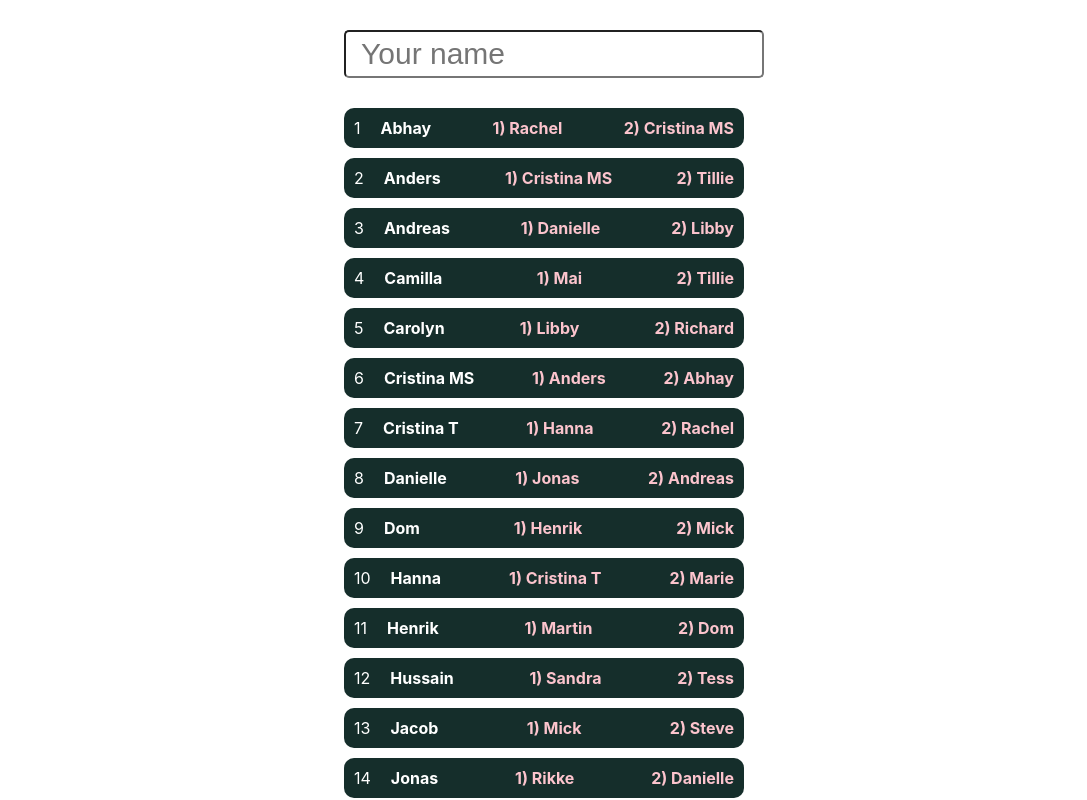
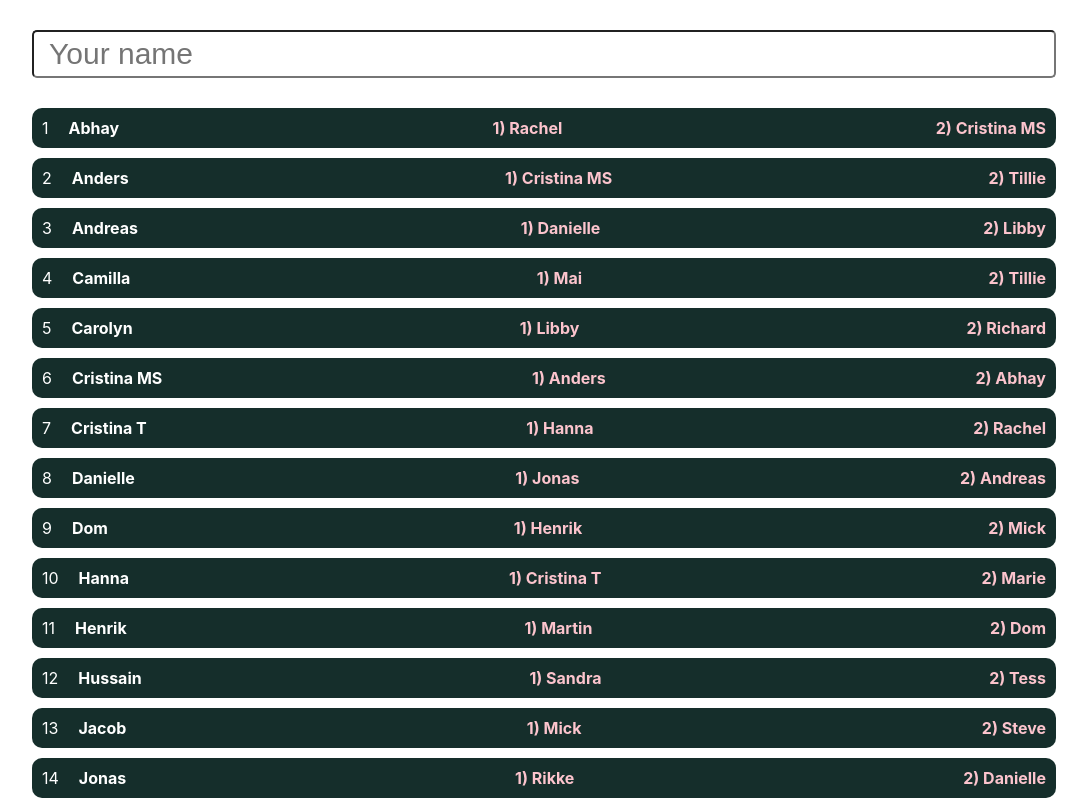
Before and after one commit to andrewszwec/matcher, a React (Create React App) app: page / in a window 1280 px wide. Shown: the top 800 px of the page, without its empty margins (96-1183 px from the left). Built offline with nearby package versions, Linux system fonts and the light colour scheme.

Commit message:
make measurements % and change favicon"

```diff
--- a/src/App.css
+++ b/src/App.css
@@ -1,12 +1,12 @@
 .container {
   padding-top: 30px;
-  width: 400px;
+  width: 80%;
   margin: auto;
 }
 
 .input {
   padding: 5px 15px;
-  width: 400;
+  width: 100%;
   border-radius: 5px;
   border-width: 2px;
   font-size: 30px;
```
Also changed, not shown: 1 other file (tests, documents, lock files or other folders).
